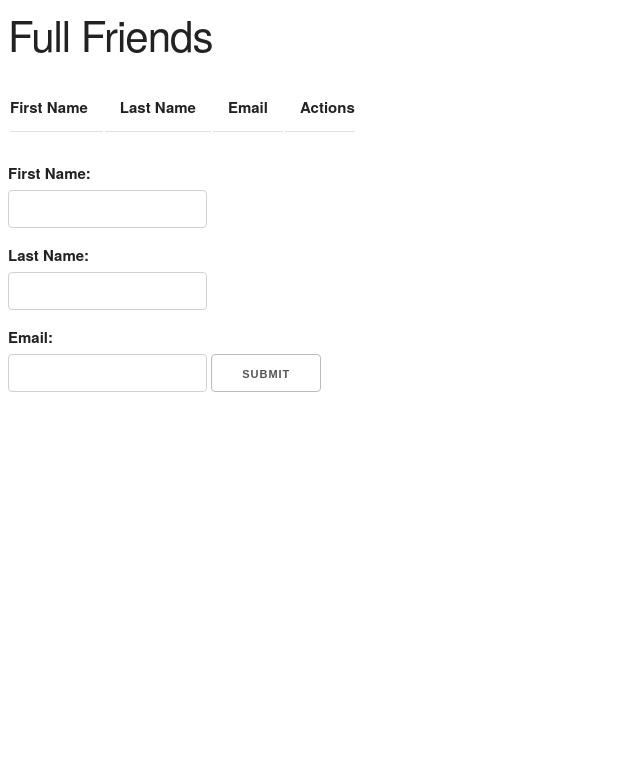
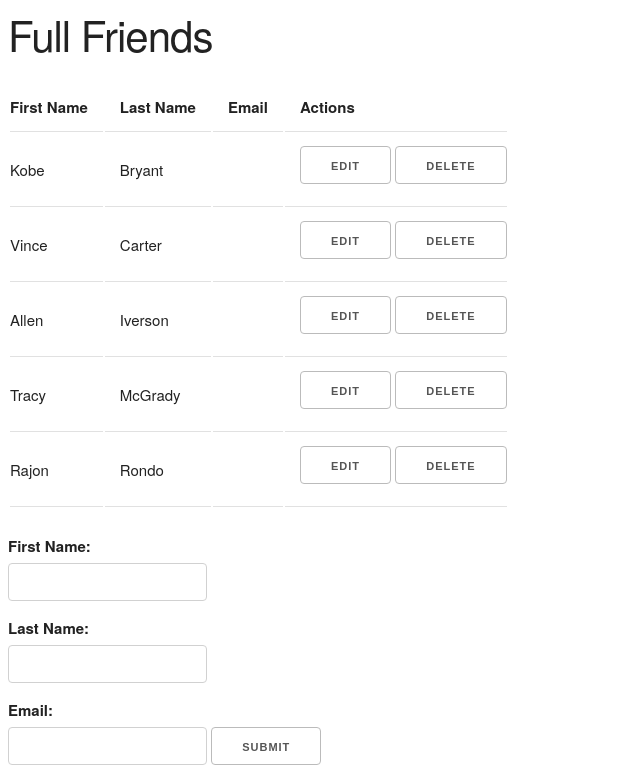
Before and after one commit to py2-10-2017/JennaDalgetyPy2, a Flask app: page / in a window 1280 px wide. Shown: the top 779 px of the page, without its empty margins (0-640 px from the left). Before the commit the page ends 392 px from the top, so only its background shows below. Run offline with Flask 2, Linux system fonts and the light colour scheme; data comes from the database, SQL or seed files in the repository; lists and menus that the app fills with data are empty; some libraries are stand-ins or nearby versions.

Commit message:
Full Friends

```diff
--- a/week_4_mysql_flask/full_friends/server.py
+++ b/week_4_mysql_flask/full_friends/server.py
@@ -20,7 +20,7 @@ def index():
 
     flash_messages = get_flashed_messages(with_categories=True)
     staticfile = url_for("static", filename="style.css")
-    return render_template("index.html", messages = flash_messages, styles = staticfile)
+    return render_template("index.html", users=query_results, messages = flash_messages, styles = staticfile)
 
 
 
--- a/week_4_mysql_flask/full_friends/templates/index.html
+++ b/week_4_mysql_flask/full_friends/templates/index.html
@@ -41,15 +41,15 @@
             </tr>
         </thead>
         <tbody>
+            {% for user in users %}
             <tr>
-                {% for user in users %}
                 <td>{{ user["first_name"] }}</td>
-                <td>{{ user["Last_name"] }}</td>
+                <td>{{ user["last_name"] }}</td>
                 <td>{{ user["email"] }}</td>
-                <button type="submit"><a href="/friends/<id>/edit"></a>Edit</button>
-                <button type="submit"><a href="/friends/<id>/delete"></a>Delete</button>
-                {% endfor %}
+                <td><button type="submit"><a href="/friends/<id>/edit"></a>Edit</button>
+                <button type="submit"><a href="/friends/<id>/delete"></a>Delete</button></td>
             </tr>
+            {% endfor %}
         </tbody>
     </table>
     <form action="/friends" method="post" accept-charset="utf-8">
```
